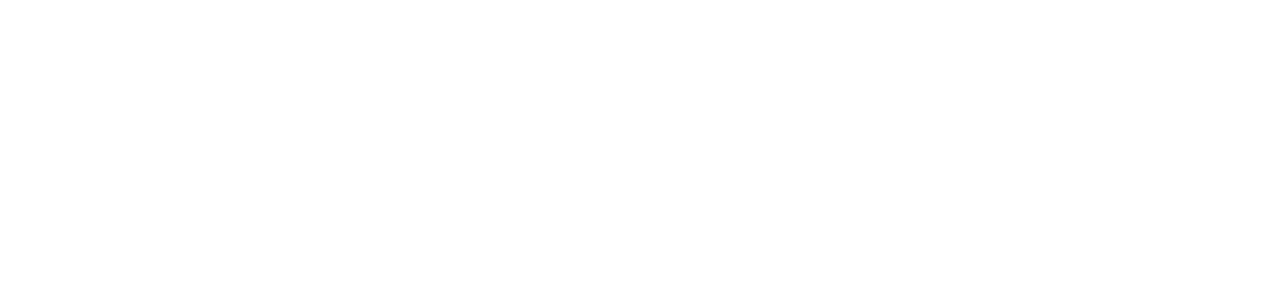
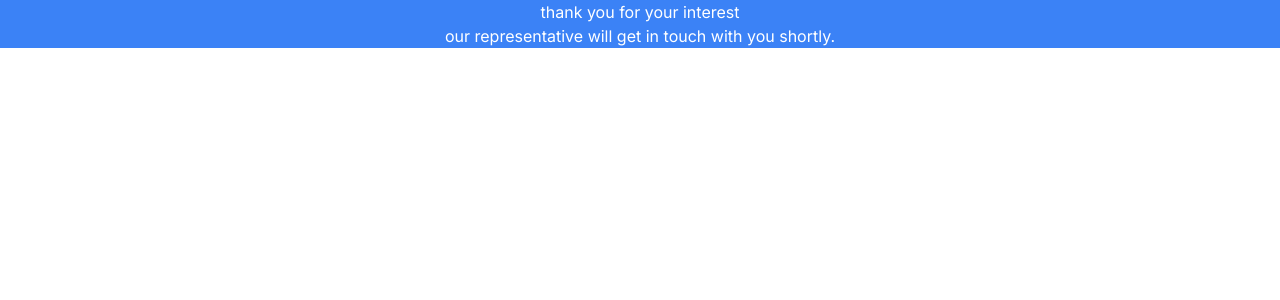
Before and after one commit to Rajashekarksreddy/phoneix, a Next.js app: page /dashboard in a window 1280 px wide. Shown: the top 300 px of the page. Built offline with nearby package versions, Linux system fonts and the light colour scheme.

Commit message:
shiptttt

```diff
--- a/app/dashboard/page.jsx
+++ b/app/dashboard/page.jsx
@@ -1,6 +1,6 @@
 export default function Dashboard(){
  return(
-    <div className=" flex flex-col justify-center text-center">
+    <div className=" flex flex-col justify-center text-center bg-blue-500">
         <h1 className=" text-white"> thank you for your interest</h1>
         <p className=" text-white">  our representative will get in touch with you shortly.</p>
     </div>
```
